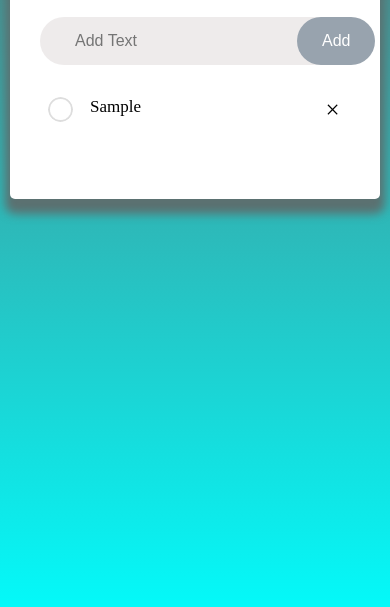
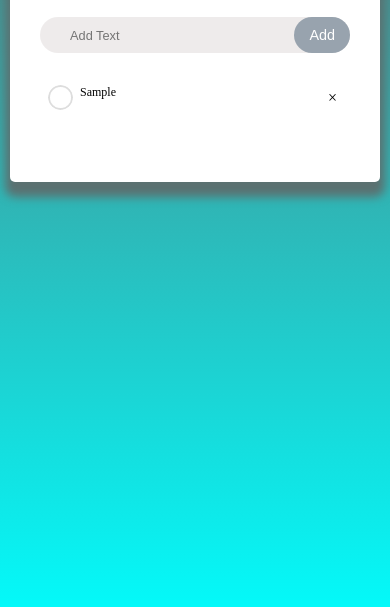
Before and after one commit to muhammadsarim11/TO-DO-LIST, a plain HTML site: page index.html in a window 390 px wide. Both pictures are taken after typing "Sample" into the empty fields and a click on the button "Add". Shown: the part 203-810 px from the top of the page. Drawn offline with Linux system fonts and the light colour scheme.

Commit message:
Update style.css

```diff
--- a/style.css
+++ b/style.css
@@ -132,3 +132,52 @@ background-color: #edeaeaeb;
  transition: all ease .1s;
 
 }
+
+
+@media screen and (max-width:450px){
+
+    .row button{
+        background-color: rgb(152, 163, 174);
+        color: white;
+        border: none;
+        outline: none;
+        padding: 10px 15px;
+        border-radius: 30px;
+        font-family:sans-serif;
+        font-size: .9rem;
+
+
+    }
+    .row input{
+        background-color: transparent;
+        padding: 10px 10px;
+        border: none;
+        outline: none;
+        color:rgb(46, 46, 46);
+        font-size: .8rem;
+        text-transform: capitalize;
+        font-family: sans-serif;
+
+    }
+    ul li span{
+        position: absolute;
+      height: 35px;
+      width: 35px;
+        right: 0%;
+        top: 5px;
+        font-size: 16px;
+        line-height: 40px;
+        text-align: center;
+     transition: all ease .1s;
+     border-radius: 50px;
+
+    }
+    .list-items li{
+        list-style: none;
+        padding:12px 8px 12px 40px ;
+        font-size: 12px;
+        user-select: none;
+        cursor: pointer;
+        position: relative;
+    }
+}
```
